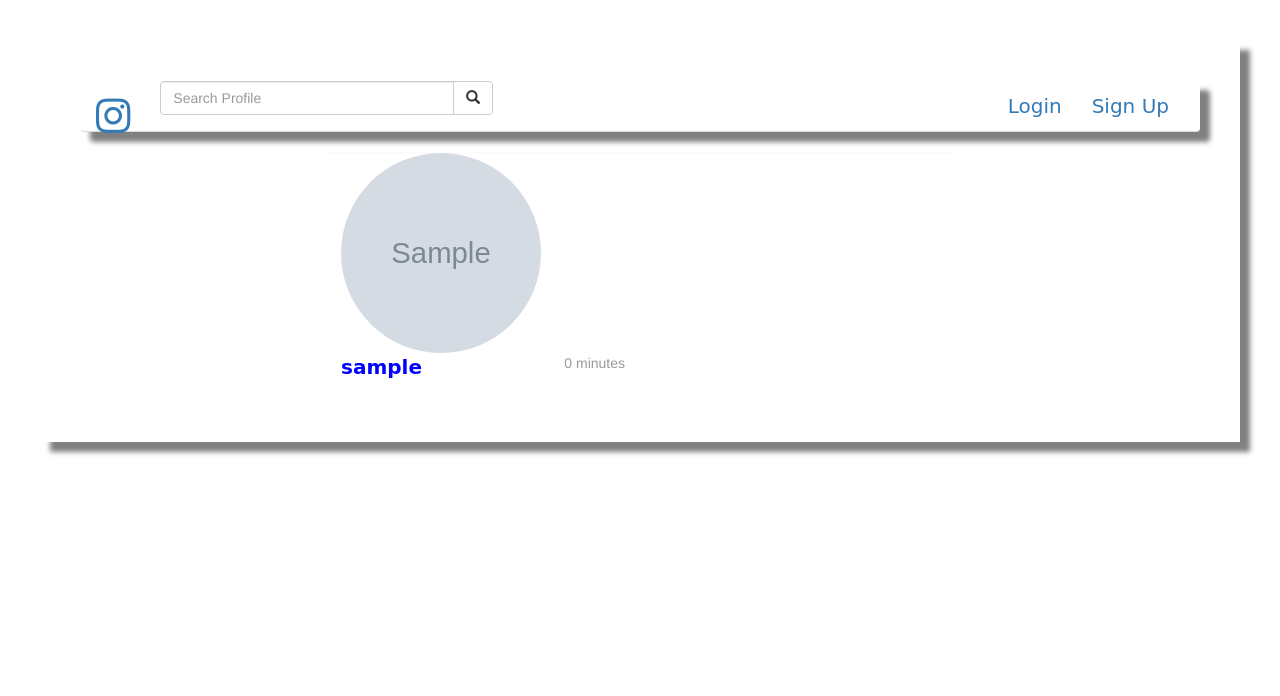
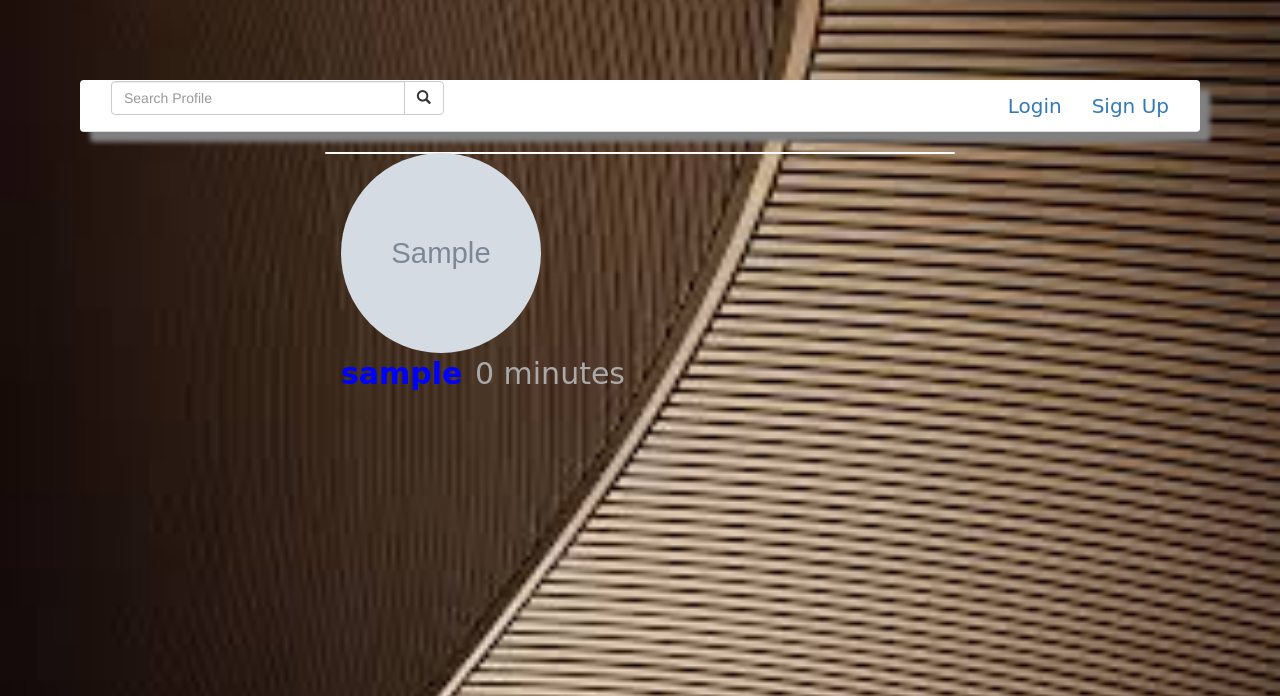
Before and after one commit to Kernael92/kernel-instagram, a Django app: template instagram/templates/all-instagram/index.html in a window 1280 px wide. Shown: the top 696 px of the page. Run offline with Django 3.2, Linux system fonts and the light colour scheme; the template is opened without the code that fills it: most values are stand-ins (such as "Sample title", 1, 10 or a date in 2020); grey boxes marked "Sample" are stand-in pictures; some libraries are stand-ins or nearby versions.

Commit message:
add background image

```diff
--- a/instagram/static/css/instagram.css
+++ b/instagram/static/css/instagram.css
@@ -5,7 +5,11 @@
     padding: 40px;
     margin: 40px;
     border: 40px;
-    box-shadow: 10px 10px 5px grey;
+    background-image: url('../images/img4.jpg');
+    background-position: center;
+    background-repeat: no-repeat;
+    background-size: cover;
+
 
 
 }
@@ -27,16 +31,21 @@
     max-height: 200px;
     width: 200px;
     height: 200px;
-    margin-right: 10px;
+    margin-right: 20px;
 }
 .poster__name{
     color: blue;
     font-weight: bold;
+    font-size: 30px;
+    font-family: cursive;
 
 }
+
 .poster__timestamp {
     float: right;
-    color: #999;
+    color: darkgray;
+    font-size: 30px;
+    font-family: cursive;
 }
 .card__main-image {
     max-width: 100%;
@@ -133,3 +142,15 @@
     box-shadow: 10px 10px 5px grey;
 
 }
+
+
+.form-group {
+    font-size: 20px;
+    font-family: cursive;
+    color: darkgray;
+}
+.username {
+    font-size: 20px;
+    font-family: cursive;
+    color: darkgray;
+}
--- a/instagram/templates/navbar.html
+++ b/instagram/templates/navbar.html
@@ -8,8 +8,8 @@
         <nav class='navbar navbar-topnav' id="man-nav">
             <div class="container-fluid">
                 <div class="navbar-header">
-                    <a class="navbar-brand"href="#" style="font-family: cursive;
-                    font-size: 40px;"><i class="fa fa-instagram 3px"></i></a>
+                    <!-- <a class="navbar-brand"href="#" style="font-family: cursive;
+                    font-size: 40px;"><i class="fa fa-instagram 3px"></i></a> -->
                     <!-- <a class="navbar-brand "href="/accounts/register/">Sign Up</a> -->
                     <button type="button" data-toggle="collapse" data-target="#navbar-main" class="navbar-toggle">
                         <span class="icon-bar"></span>
--- a/instagram/templates/registration/login.html
+++ b/instagram/templates/registration/login.html
@@ -24,7 +24,7 @@
               <input type="submit" class="btn btn-primary btn-sm" value="Login">
             </div>
 
-            <input type="hidden" name="next" value="{{next}}">
+            <input type="hidden" name="next" value="/">
 
           </form>
 
--- a/instagram/views.py
+++ b/instagram/views.py
@@ -39,6 +39,8 @@
         print(request.POST)
         form = ProfileEditForm(request.POST,  files=request.FILES)
         if form.is_valid():
+            form = form.save(commit=False)
+            form.user = request.user
             form.save()
             return redirect(reverse('profile', kwargs={'username': user.username}))
     else:
@@ -76,7 +78,7 @@
     if request.method == 'POST':
         form = PostPictureForm(data=request.POST, files=request.FILES)
         if form.is_valid():
-            image = Image(user_profile=request.profile.user,
+            image = Image(user_profile=request.user.username,
                           image_name=request.POST['image_name'],
                           image=request.FILES['image'],
                           image_caption=request.POST['image_caption'],
```
Also changed, not shown: instagram/static/images/images (1).jpeg (added), instagram/static/images/images (2).jpeg (added), instagram/static/images/img.jpg (added), instagram/static/images/img1.jpg (deleted), instagram/static/images/img4.jpg (added), instagram/static/images/instagram1.jpg (deleted), instagram/static/images/instagram2.jpg (deleted), 2 other files.
